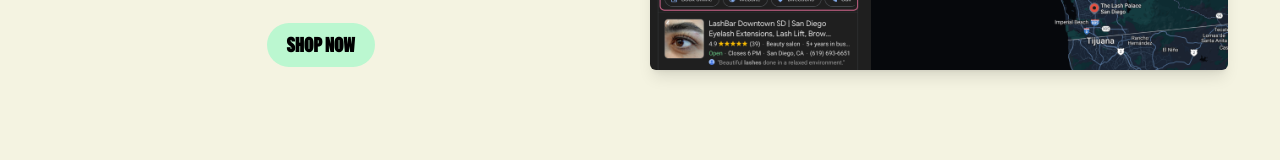
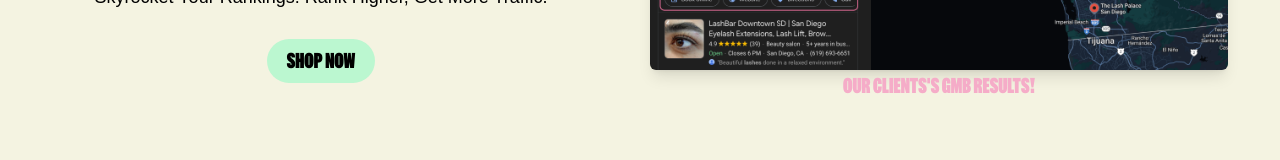
Before and after one commit to ruthfeezota/Hue-Bloom, a React (Vite) app: page / in a window 1280 px wide. Shown: the part 336-496 px from the top of the page. Built offline with nearby package versions, Linux system fonts and the light colour scheme; a web font is replaced by a local one.

Commit message:
update hero text

```diff
--- a/src/components/HeroNew.jsx
+++ b/src/components/HeroNew.jsx
@@ -47,6 +47,7 @@
               transition={{ duration: 20 }}
             />
           </AnimatePresence>
+          <p className=" font-zentry text-[20px] text-[#F5ACC8] leading-8">Our clients's GMB results!</p>
 
           {/* Image Thumbnails */}
           {/* <div className="mt-5 flex space-x-3">
```
